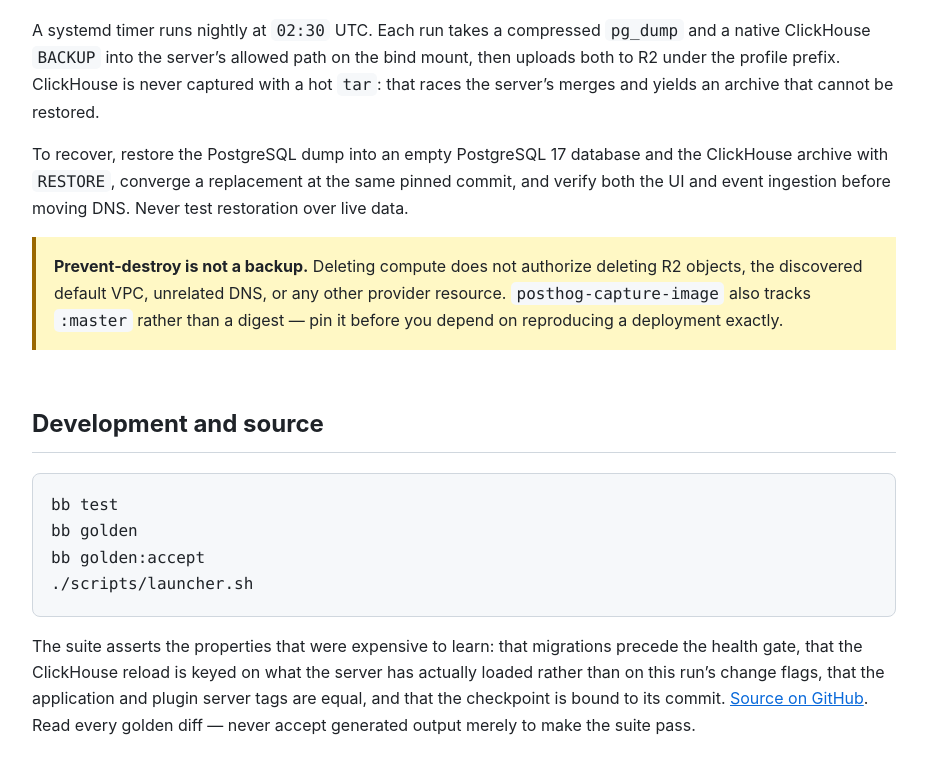
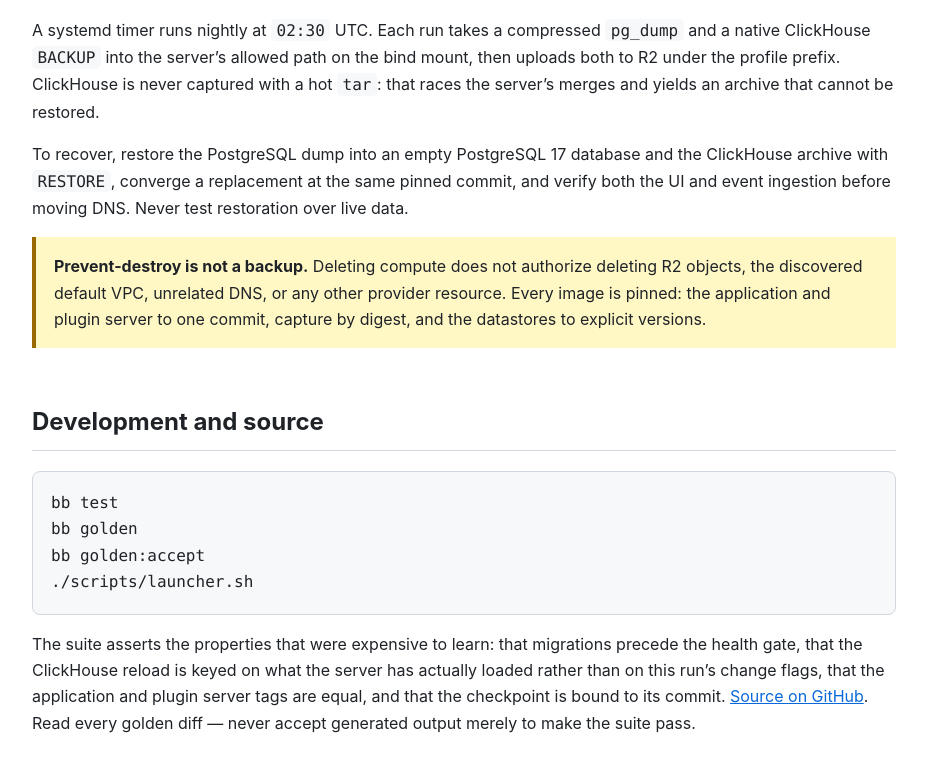
Before and after one commit to getcolors/posthog, a plain HTML site: page index.html in a window 1280 px wide. Shown: the part 4053-4827 px from the top of the page, without its empty margins (176-1103 px from the left). Drawn offline with Linux system fonts and the light colour scheme.

Commit message:
docs: the capture image is pinned now, so stop telling readers to pin it
The manual said posthog-capture-image tracks :master rather than a digest and
should be pinned. It is pinned by digest now, alongside the application and
plugin server on one commit, so the warning contradicted the desired state it
documents.

Co-Authored-By: Claude Opus 5 <noreply@anthropic.com>
Claude-Session: https://claude.ai/code/session_01SxA7oshzhdzhx2DDS8zdm3

```diff
--- a/index.html
+++ b/index.html
@@ -89,7 +89,7 @@ ssh &lt;droplet&gt; 'systemctl status posthog-backup.timer'</code></pre>
   <p>A systemd timer runs nightly at <code>02:30</code> UTC. Each run takes a compressed <code>pg_dump</code> and a native ClickHouse <code>BACKUP</code> into the server’s allowed path on the bind mount, then uploads both to R2 under the profile prefix. ClickHouse is never captured with a hot <code>tar</code>: that races the server’s merges and yields an archive that cannot be restored.</p>
   <p>To recover, restore the PostgreSQL dump into an empty PostgreSQL 17 database and the ClickHouse archive with <code>RESTORE</code>, converge a replacement at the same pinned commit, and verify both the UI and event ingestion before moving DNS. Never test restoration over live data.</p>
 
-  <div class="callout warning"><strong>Prevent-destroy is not a backup.</strong> Deleting compute does not authorize deleting R2 objects, the discovered default VPC, unrelated DNS, or any other provider resource. <code>posthog-capture-image</code> also tracks <code>:master</code> rather than a digest — pin it before you depend on reproducing a deployment exactly.</div>
+  <div class="callout warning"><strong>Prevent-destroy is not a backup.</strong> Deleting compute does not authorize deleting R2 objects, the discovered default VPC, unrelated DNS, or any other provider resource. Every image is pinned: the application and plugin server to one commit, capture by digest, and the datastores to explicit versions.</div>
 
   <h2>Development and source</h2>
   <pre><code>bb test
```
